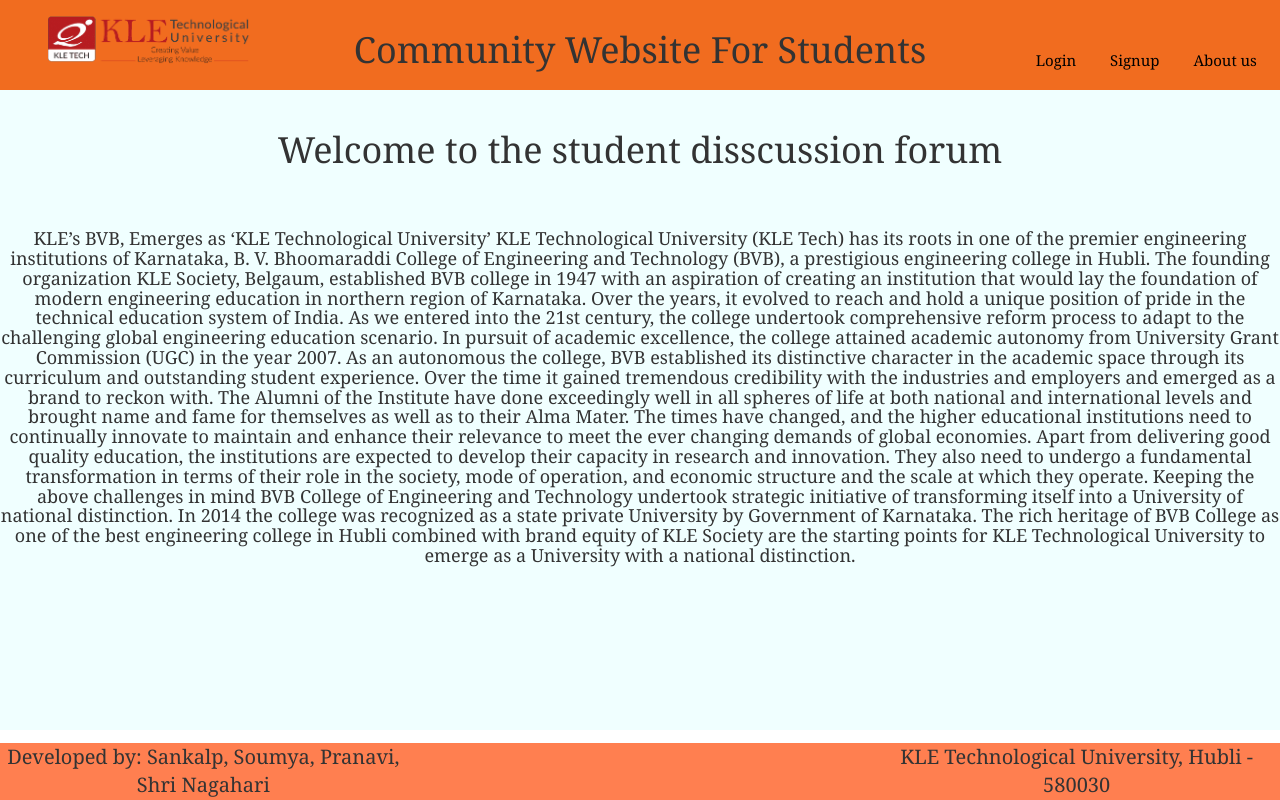
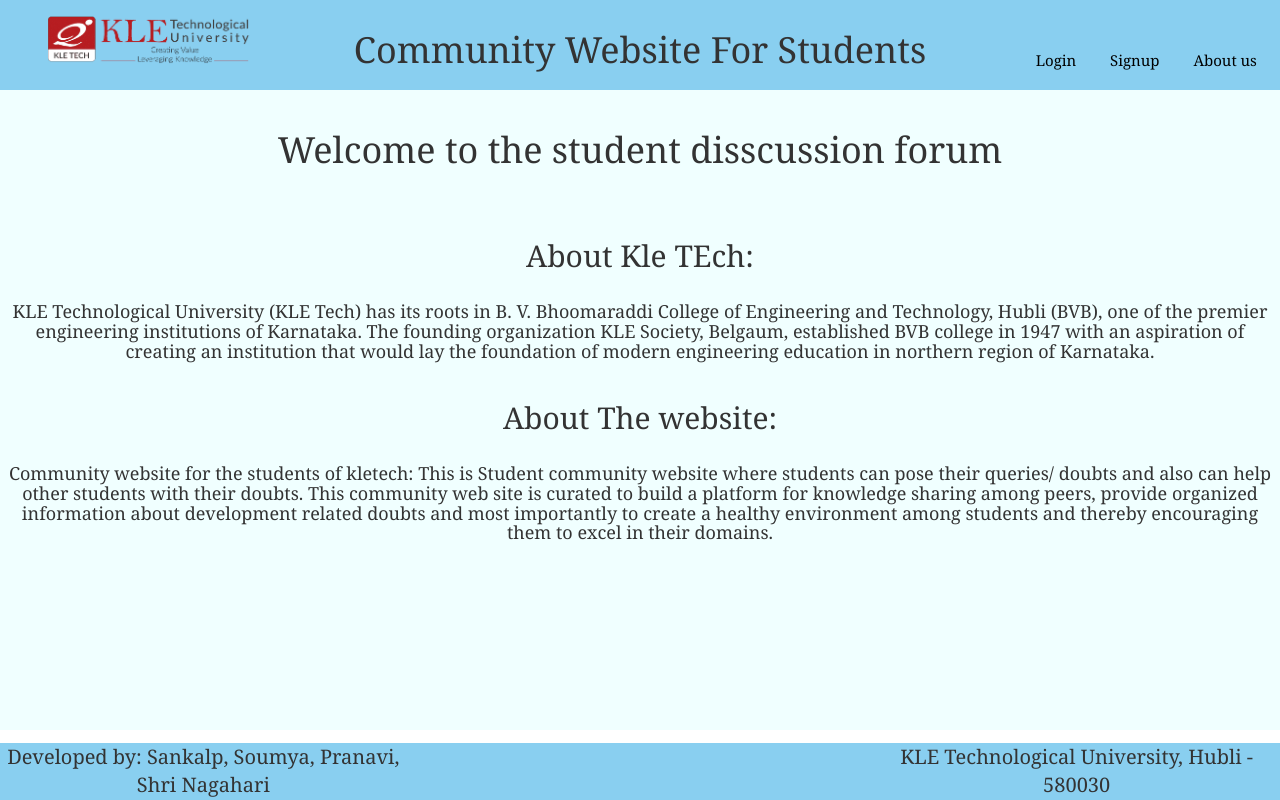
Before and after one commit to pranalihongekar/wt_course_project, a React (Create React App) app: page / in a window 1280 px wide. Built offline with nearby package versions, Linux system fonts and the light colour scheme; no server answers.

Commit message:
after review

```diff
--- a/src/About.js
+++ b/src/About.js
@@ -45,16 +45,22 @@
                 <div>
                     <br />
                     <h1>Welcome to the student disscussion forum</h1>
-                    <br /><br />
-                    <div class='h4'>KLE’s BVB, Emerges as ‘KLE Technological University’
+                    <br/><br/>
+                    <div class='h4'>
+                    <h2>About Kle TEch:</h2>
+                    <br/>
 
-                        KLE Technological University (KLE Tech) has its roots in one of the premier engineering institutions of Karnataka, B. V. Bhoomaraddi College of Engineering and Technology (BVB), a prestigious engineering college in Hubli. The founding organization KLE Society, Belgaum, established BVB college in 1947 with an aspiration of creating an institution that would lay the foundation of modern engineering education in northern region of Karnataka. Over the years, it evolved to reach and hold a unique position of pride in the technical education system of India. As we entered into the 21st century, the college undertook comprehensive reform process to adapt to the challenging global engineering education scenario. In pursuit of academic excellence, the college attained academic autonomy from University Grant Commission (UGC) in the year 2007. As an autonomous the college, BVB established its distinctive character in the academic space through its curriculum and outstanding student experience.
-
-                        Over the time it gained tremendous credibility with the industries and employers and emerged as a brand to reckon with.  The Alumni of the Institute have done exceedingly well in all spheres of life at both national and international levels and brought name and fame for themselves as well as to their Alma Mater.
-
-                        The times have changed, and the higher educational institutions need to continually innovate to maintain and enhance their relevance to meet the ever changing demands of global economies. Apart from delivering good quality education, the institutions are expected to develop their capacity in research and innovation. They also need to undergo a fundamental transformation in terms of their role in the society, mode of operation, and economic structure and the scale at which they operate.
-
-                        Keeping the above challenges in mind BVB College of Engineering and Technology undertook strategic initiative of transforming itself into a University of national distinction. In 2014 the college was recognized as a state private University by Government of Karnataka. The rich heritage of BVB College as one of the best engineering college in Hubli combined with brand equity of KLE Society are the starting points for KLE Technological University to emerge as a University with a national distinction.
+                    KLE Technological University (KLE Tech) has its roots in B. V. Bhoomaraddi College of Engineering and Technology, Hubli (BVB), one of the premier engineering institutions of Karnataka. The founding organization KLE Society, Belgaum, established BVB college in 1947 with an aspiration of creating an institution that would lay the foundation of modern engineering education in northern region of Karnataka.
+                    <br/><br/>
+                    <h2>About The website:</h2>
+                    <br/>
+                    Community website for the students of kletech:
+This is Student community website where students can pose their queries/ doubts
+and also can help other students with their doubts. This community web
+site is curated to build a platform for knowledge sharing among peers,
+provide organized information about development related doubts and most
+importantly to create a healthy environment among students and thereby encouraging
+them to excel in their domains.
                     </div>
                 </div>
             </div>
--- a/src/App.css
+++ b/src/App.css
@@ -10,7 +10,7 @@
 
 .bg-color
 {
-  background-color:rgb(241, 108, 31);
+  background-color:#89CFF0;
 }
 
 .bg-color2
@@ -21,7 +21,7 @@
 .footer
 {
   font-size: 20px;
-  background-color: coral;
+  background-color: #89CFF0;
   position:fixed;
 }
 
--- a/src/article.css
+++ b/src/article.css
@@ -4,8 +4,9 @@
 
 .col-sm-1
 {
-    background-color: blanchedalmond;
+    background-color:#c3cfd6;
     height: 100vh;
+    border-radius: 10px;
 }
 
 table{
@@ -16,10 +17,20 @@
 thead
 {
     font-weight: bold;
-    visibility: ;
+    /* visibility: ; */
 }
 
 form
 {
     height: auto;
 }
+
+body
+{
+    background-color: azure;
+}
+
+.activeItem
+{
+    border: 1px;
+}
--- a/src/article.js
+++ b/src/article.js
@@ -104,8 +104,9 @@
             {/* <link rel="stylesheet" href="https://cdn.jsdelivr.net/npm/bootstrap@5.2.2/dist/css/bootstrap.min.css"/> */}
             <div class='row'>
                 <div class='col-sm-1'>
-                    <Link activeClassName="activeItem" className="listItem" to="/article">  Articles  </Link>
-                    <Link activeClassName="activeItem" className="listItem" to="/query">  Queries  </Link>
+                <br/>
+                    <Link activeClassName="activeItem" className="listItem" to="/article">Articles</Link><br/><br/>
+                    <Link activeClassName="activeItem" className="listItem" to="/query">Queries</Link><br/>
                     <br/><br/>
                     <form onSubmit={Logout}><input type='submit' value='Logout' /></form>
                 </div>
```
Also changed, not shown: 1 other file (tests, documents, lock files or other folders).
